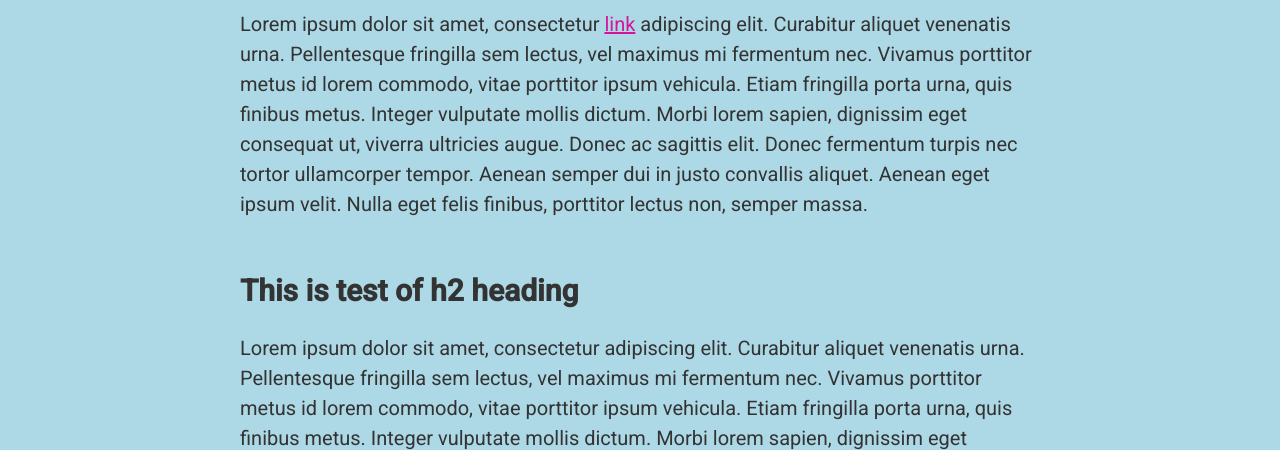
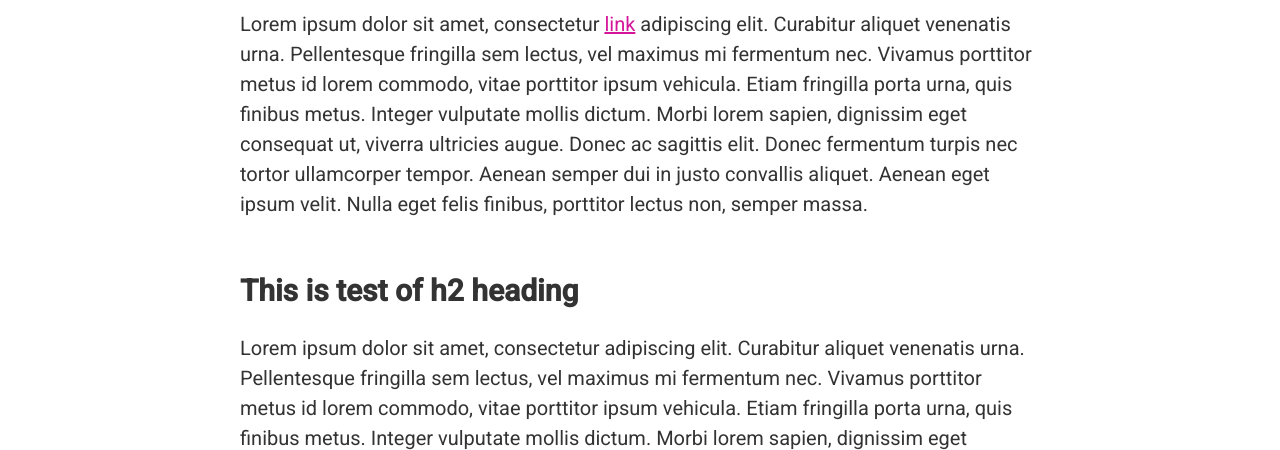
Before and after one commit to VictGH/VictGH.github.io, a plain HTML site: page index.html in a window 1280 px wide. Shown: the part 650-1100 px from the top of the page. Drawn offline with Linux system fonts and the light colour scheme.

Commit message:
Update style.css

```diff
--- a/style.css
+++ b/style.css
@@ -5,7 +5,7 @@
 :root {
   --primary-color: #D51599;
   --secondary-color: #fcc9b9;
-  --page-background: lightblue;
+  --page-background: white;
   --page-foreground: #333;
   }
 
```
